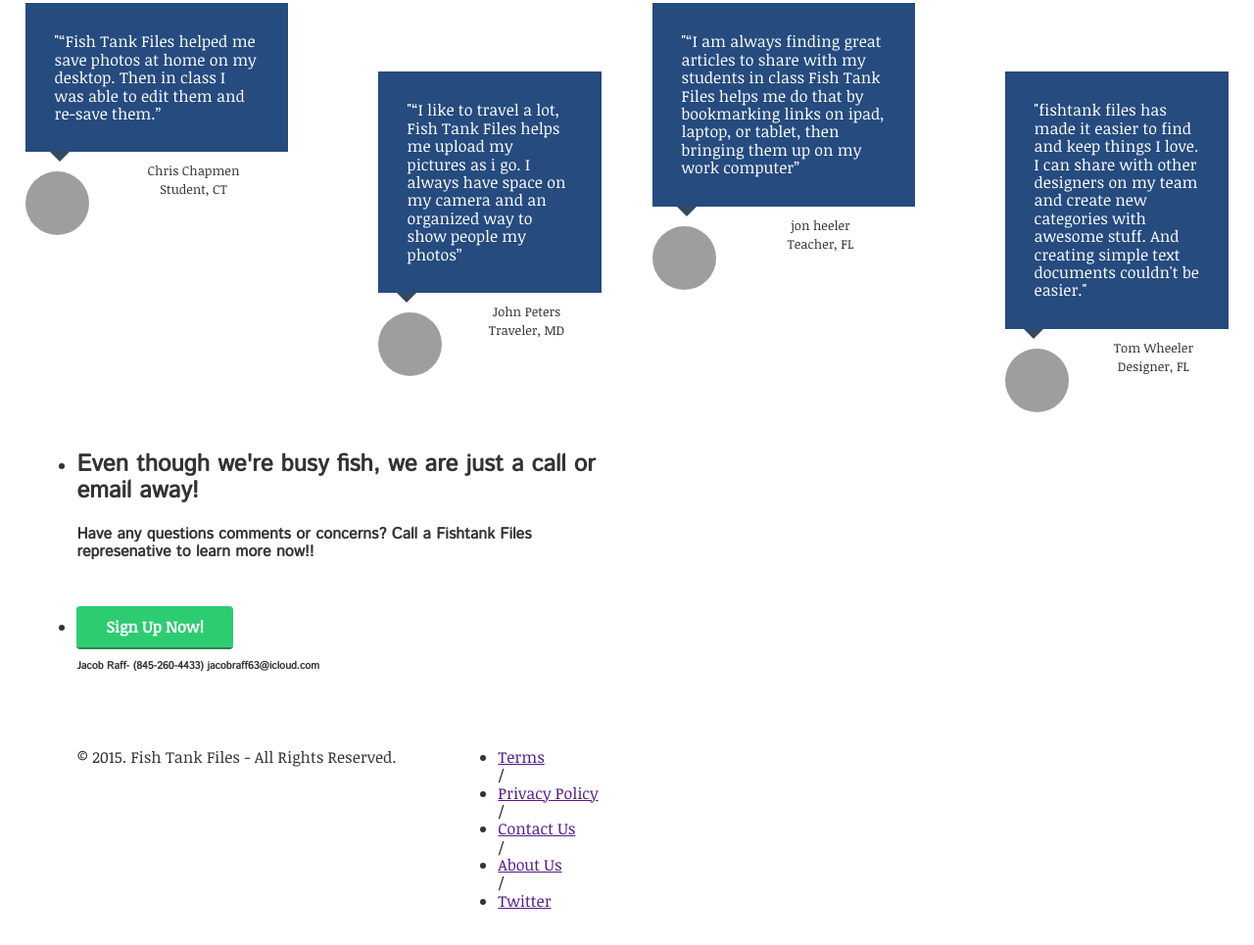
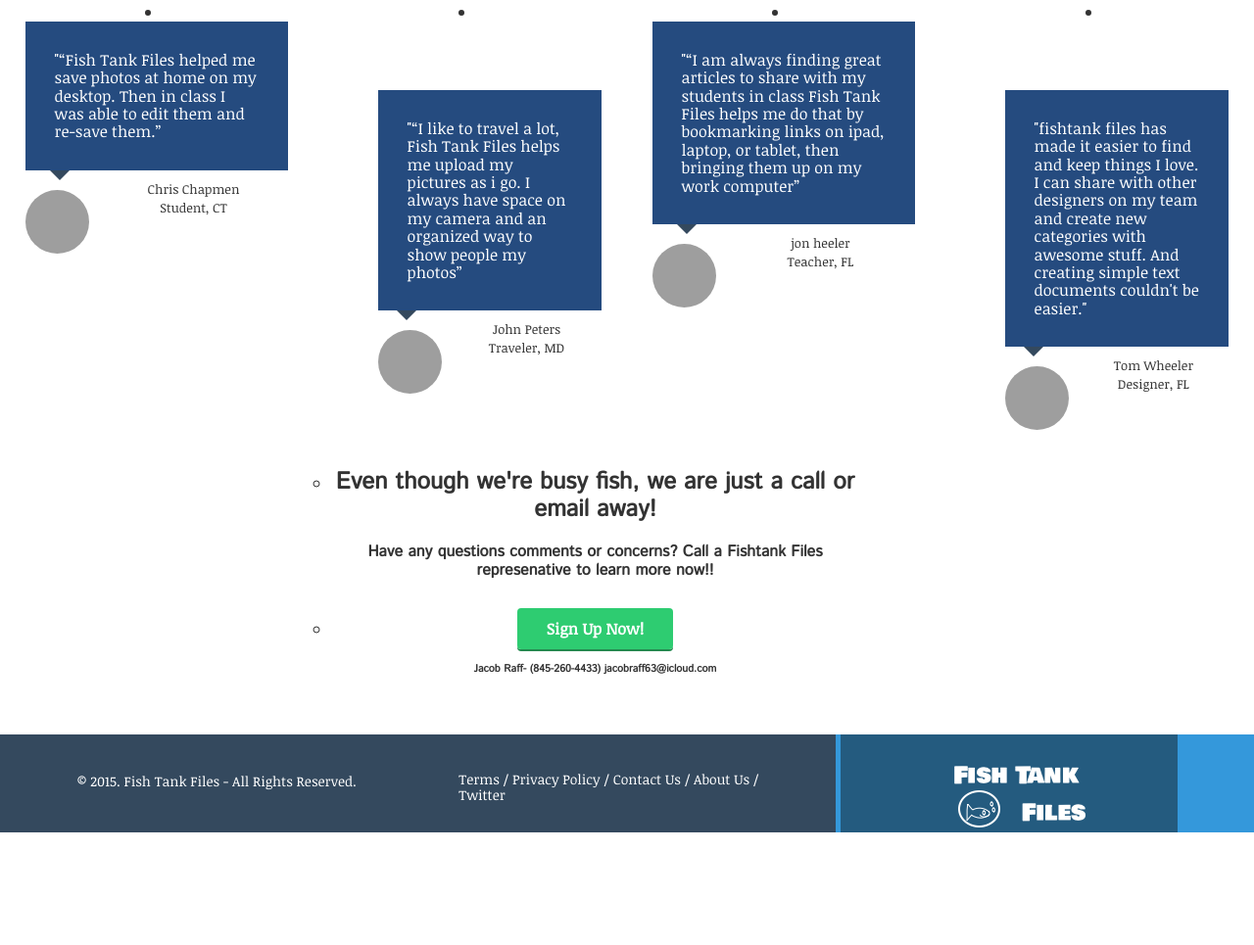
Before and after one commit to jacobraff/Fishtank, a plain HTML site: page index.html in a window 1280 px wide. Shown: the part 1951-2916 px from the top of the page at 98% size. After the commit the page ends 2801 px from the top, so only its background shows below. Drawn offline with Linux system fonts and the light colour scheme; files that its build step writes are made by us from their sources; grey boxes are pictures that could not be loaded; files whose address does not match are found by name.

Commit message:
Checkpoint 31 completed

```diff
--- a/css/style.css
+++ b/css/style.css
@@ -247,11 +247,13 @@
   right:20px;
 }
 .small {
+  font-size: 12px;
+  color: #FEFEFE;
+  line-height: 15px;
+  font-style: normal
 
-  font-size: 12px;
-  color: #254b7f;
-  line-height: 15px;
-  font-style:normal;
+
+
 }
 
 /*Testimonials */
@@ -309,6 +311,71 @@
 
 .testimonials .staggard {
   margin-top: 70px;
+}
+
+.lastCall {
+  position: relative;
+  padding-top: 50px;
+  padding-left: 300px;
+  text-align: center;
+  float: center;
+}
 
 
+
+
+
+
+/* Footer */
+
+footer {
+  background-color: #34495E;
+  background-image: linear-gradient(to top,
+    #254B7F 0%, #3498DB 50%, #34495E 100%);
+    color: #FFFFFF;
+    height: 150px;
+    position: relative;
+    overflow: hidden;
+    z-index: 0;
+  }
+  footer p, footer nav ul {
+    font-size:14px;
+    font-weight:100;
+    text-align: center;
+    margin: 10px auto 0;
+  }
+
+footer nav ul li {
+  list-style-type: none;
+  display: inline;
 }
+footer nav ul li a {
+  color:#FFFFFF;
+  text-decoration: none;
+}
+footer .right-footer-block{
+  background-color: transparent;
+}
+footer .logo {
+  padding: 2.35em 0;
+  margin: 0 auto;
+  display: block;
+}
+@media (min-width: 992px){
+   footer{
+     background-color: #3498DB;
+     background-image: linear-gradient(to left,
+        #3498DB 0%, #3498DB 33.33337%, #34495E 33.33337%, #34495E 100%);
+     height: 100px;
+   }
+   footer p, footer nav ul{
+     padding: 2em 0;
+     text-align: left;
+   }
+   footer .right-footer-block {
+     background-color: #245B7F;
+   }
+   footer .logo{
+     padding: 2em 0 2em 1.5em;
+   }
+ }
--- a/index.html
+++ b/index.html
@@ -138,10 +138,15 @@
       </div>
           </li>
     </ul>
-<div class="container">
-  <p class= "Small"> *We will not collect your credit card informatrion
+
+<li class="container">
+
+  <ul class= "Small">
+    <p> *We will not collect your credit card informatrion
      until the trial period has ended.*</p>
-   </div>
+
+   </ul>
+ </li>
 
  </section>
 
@@ -213,10 +218,10 @@
   </ul>
  </section>
 
- <section class="final call to action">
+ <section >
+ <ul class="lastCall">
  <ul class="container">
    <li class="one-half">
-
 
 <h2>Even though we're busy fish, we are just a call or email away!</h2>
  <h4> Have any questions comments or concerns?
@@ -231,6 +236,7 @@
  <h6>Jacob Raff- (845-260-4433)
                   jacobraff63@icloud.com</h6>
  </li>
+ </ul>
 </ul>
 </section>
  </main>
```
